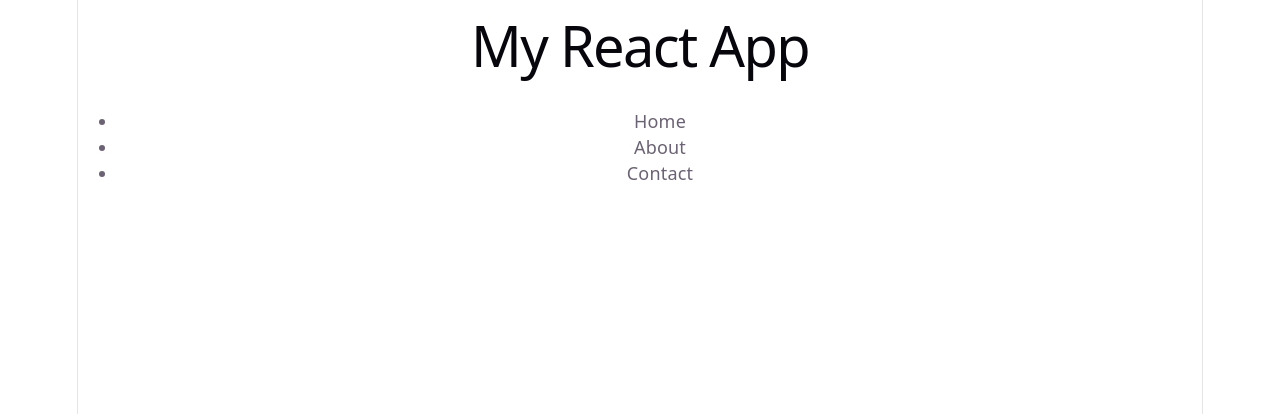
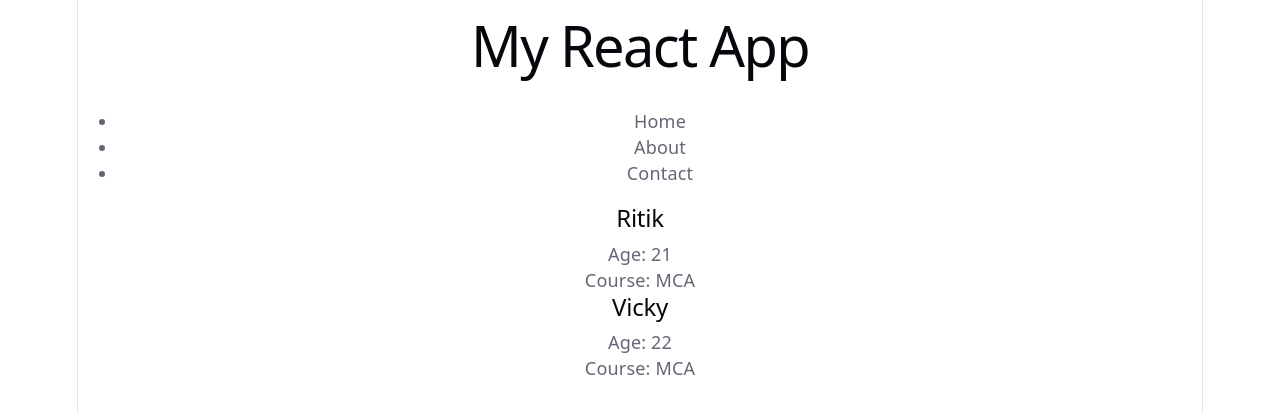
Before and after one commit to ritikpal5437/React, a React (Vite) app in the folder my-app/: page / in a window 1280 px wide. Shown: the top 414 px of the page. Built offline with nearby package versions, Linux system fonts and the light colour scheme.

Commit message:
props working

```diff
--- a/my-app/src/App.jsx
+++ b/my-app/src/App.jsx
@@ -161,12 +161,14 @@
 // }
 // export default App;
 import Navbar from "./components/Navbar";
-
+import Card from "./components/Card";
 function App() {
   return (
     <>
       <h1>My React App</h1>
     <Navbar />
+    <Card name = "Ritik" age={21} course="MCA" />
+    <Card name = "Vicky" age={22} course="MCA" />
 </>
   );
 }
--- a/my-app/src/components/Card.jsx
+++ b/my-app/src/components/Card.jsx
@@ -0,0 +1,16 @@
+import React from 'react'
+// import PropTypes from 'prop-types'
+
+const Card = props => {
+  return (
+    <div>
+       <h2>{props.name}</h2>
+       <p>Age: {props.age}</p>
+       <p>Course: {props.course}</p>
+    </div>
+  );
+};
+
+// Card.propTypes = {}
+
+export default Card
```
